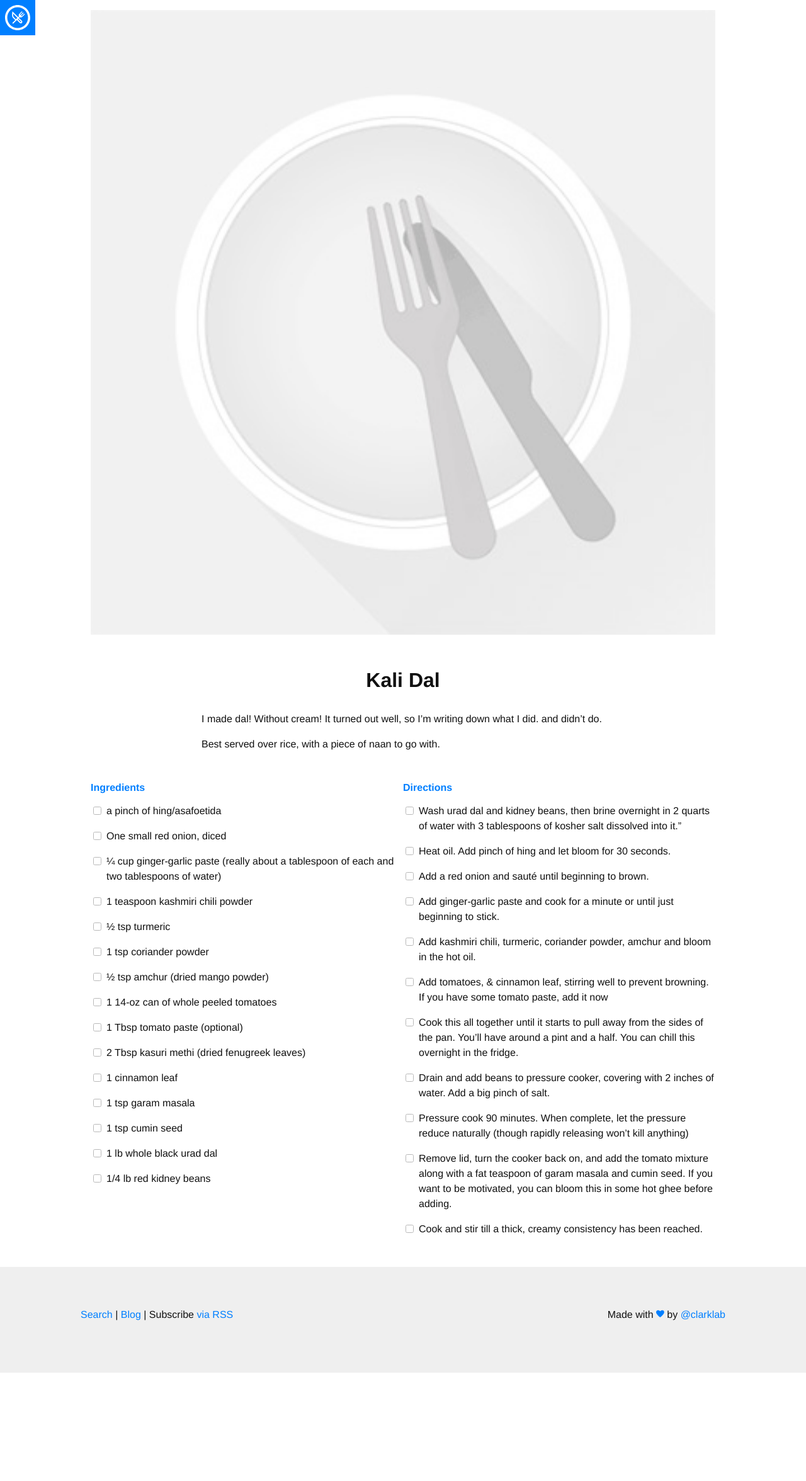
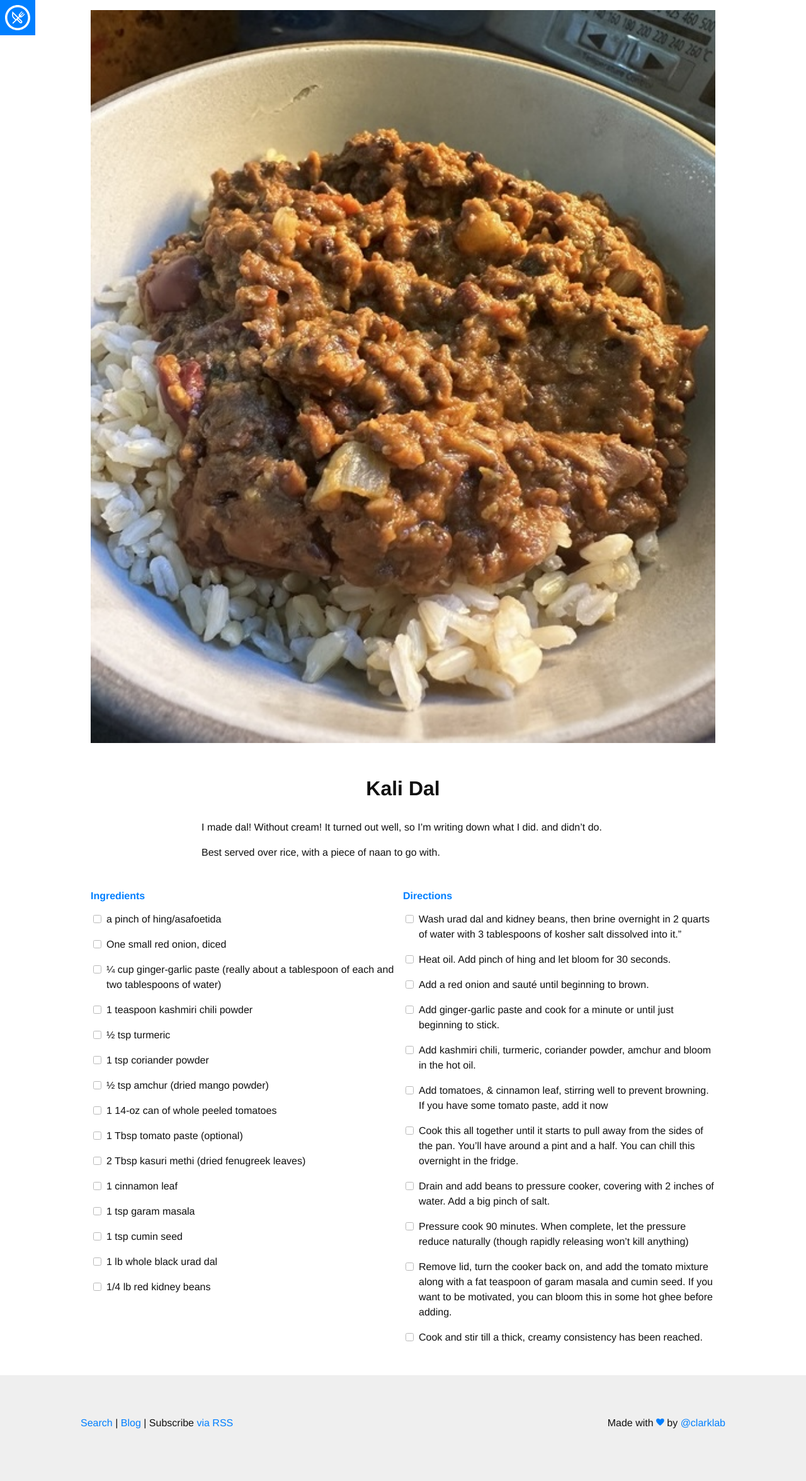
Before and after one commit to edinel/recipes, a Jekyll site: the page built from _recipes/Kali_Dal.md, in a window 1280 px wide. Shown: the whole page at 63% size. Built offline with Jekyll 4.4.1, drawn with Linux system fonts in a browser that asks for light colours; nearby versions of some CDN libraries; some web fonts are replaced; before the commit the page ends 2180 px from its top, so only the background shows below that.

Commit message:
Adding Picture to kali dal.

```diff
--- a/_recipes/Kali_Dal.md
+++ b/_recipes/Kali_Dal.md
@@ -2,7 +2,7 @@
 layout: recipe
 title:  "Kali Dal"
 author: "Various"
-image: "default.jpg"
+image: "kali_dal.jpg"
 tags: Lunch
 
 ingredients:
```
Also changed, not shown: images/kali_dal.jpg (added).
